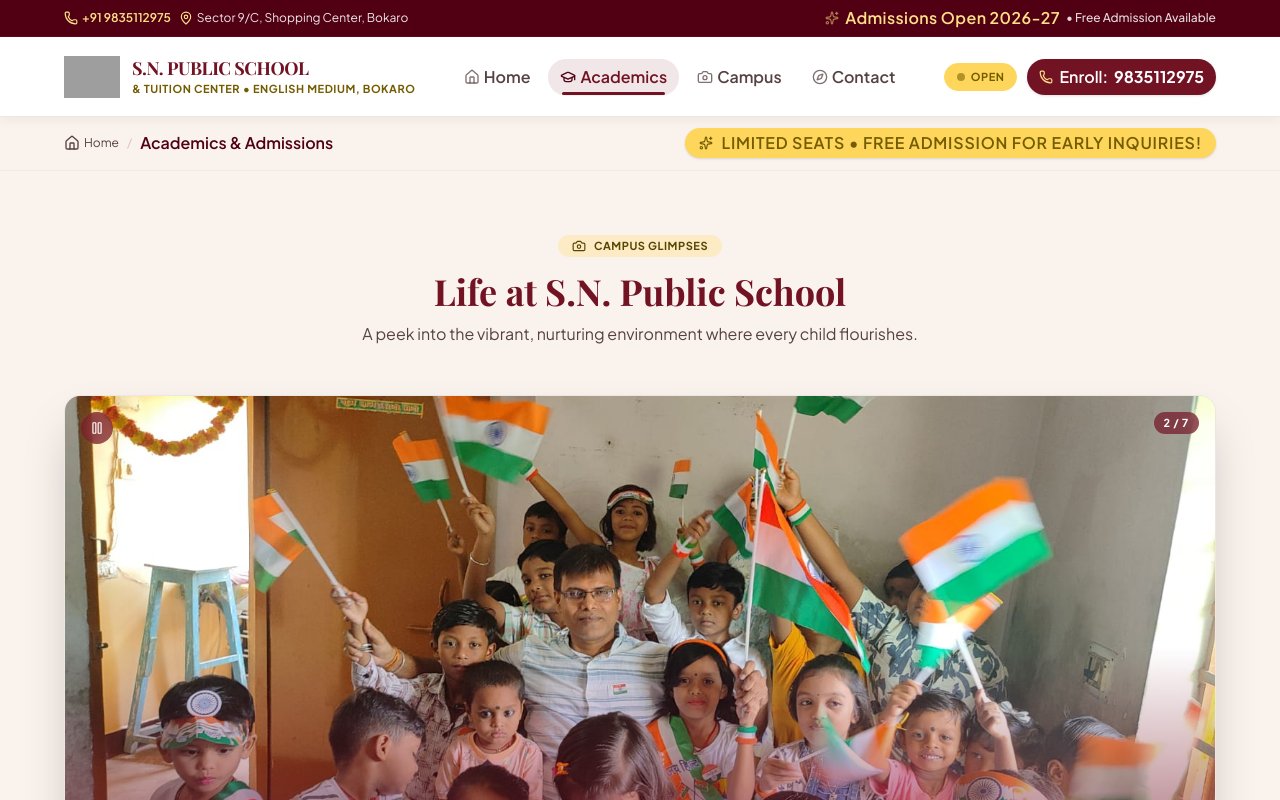
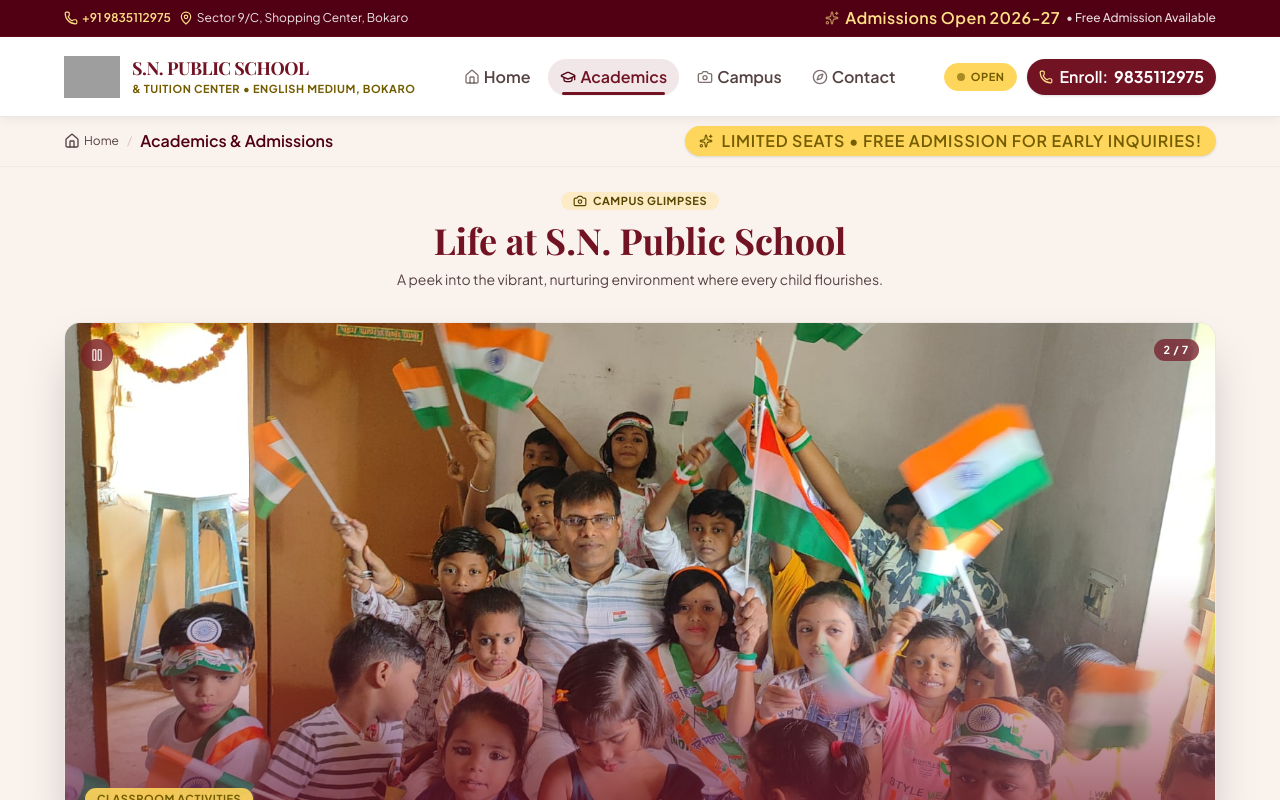
Before and after one commit to sagarx16/Sharda-Nursery-School, a Next.js app: page /academics-admissions in a window 1280 px wide. Shown: the top 800 px of the page. Built offline with nearby package versions, Linux system fonts and the light colour scheme; grey boxes are pictures that could not be loaded.

Commit message:
style(academics): reduce top distance between breadcrumb and Campus Glimpses carousel

```diff
--- a/app/academics-admissions/page.tsx
+++ b/app/academics-admissions/page.tsx
@@ -19,7 +19,7 @@ export default function AcademicsAdmissionsPage() {
 
       {/* Breadcrumb Bar */}
       <div className="w-full bg-surface-container-low border-b border-surface-container-high/60">
-        <div className="max-w-[1200px] mx-auto px-4 lg:px-6 py-3 flex flex-wrap items-center justify-between gap-3">
+        <div className="max-w-[1200px] mx-auto px-4 lg:px-6 py-2 sm:py-2.5 flex flex-wrap items-center justify-between gap-2.5">
           <nav aria-label="Breadcrumb" className="flex items-center gap-2 text-on-surface-variant font-body-sm text-body-sm">
             <Link href="/" className="hover:text-primary transition-colors flex items-center gap-1">
               <Home className="w-4 h-4" />
--- a/components/PhotoCarousel.tsx
+++ b/components/PhotoCarousel.tsx
@@ -105,19 +105,19 @@ export default function PhotoCarousel() {
   const nextIndex = (current + 1) % total;
 
   return (
-    <section className="w-full py-10 sm:py-14 lg:py-16 bg-surface-container-low overflow-hidden">
+    <section className="w-full pt-4 sm:pt-6 pb-12 sm:pb-16 bg-surface-container-low overflow-hidden">
       <div className="max-w-[1200px] mx-auto px-4 lg:px-6">
 
         {/* Section Header */}
-        <div className="text-center max-w-2xl mx-auto mb-12">
-          <span className="inline-flex items-center gap-2 px-3.5 py-1 rounded-full bg-secondary-fixed/40 text-on-secondary-fixed-variant font-label-badge text-label-badge uppercase font-bold tracking-wider mb-3">
-            <Camera className="w-3.5 h-3.5 shrink-0" />
+        <div className="text-center max-w-2xl mx-auto mb-6 sm:mb-8">
+          <span className="inline-flex items-center gap-1.5 px-3 py-0.5 rounded-full bg-secondary-fixed/40 text-on-secondary-fixed-variant font-label-badge text-[10px] sm:text-label-badge uppercase font-bold tracking-wider mb-2">
+            <Camera className="w-3 h-3 sm:w-3.5 sm:h-3.5 shrink-0" />
             Campus Glimpses
           </span>
           <h2 className="font-headline-lg text-headline-lg text-primary-container leading-tight">
             Life at S.N. Public School
           </h2>
-          <p className="font-body-lg text-body-lg text-on-surface-variant mt-2">
+          <p className="font-body-md sm:font-body-lg text-body-md sm:text-body-lg text-on-surface-variant mt-1.5">
             A peek into the vibrant, nurturing environment where every child flourishes.
           </p>
         </div>
```
